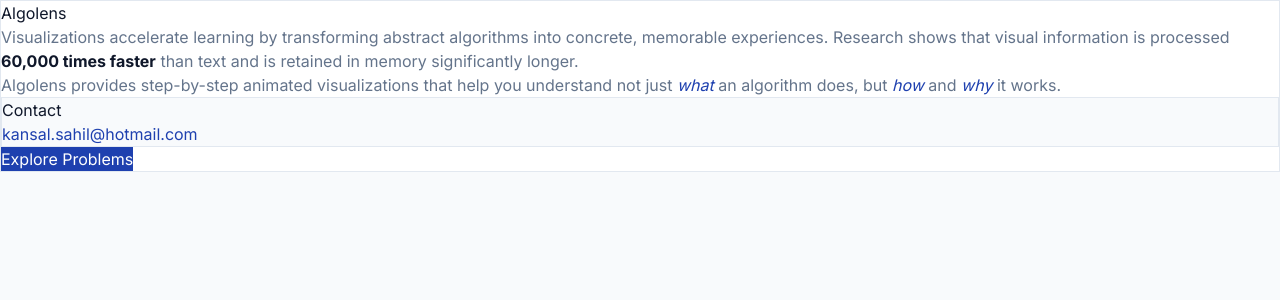
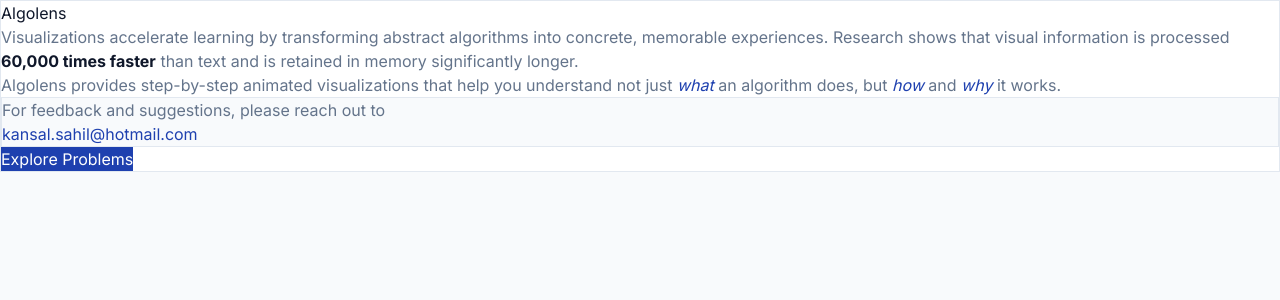
Before and after one commit to kansalsahil/AlgoLens, a React (Vite) app: page /AlgoLens/about in a window 1280 px wide. Shown: the top 300 px of the page. Built offline with nearby package versions, Linux system fonts and the light colour scheme; no server answers.

Commit message:
Update About page: add descriptive text for contact section

```diff
--- a/src/pages/AboutPage.tsx
+++ b/src/pages/AboutPage.tsx
@@ -44,12 +44,12 @@
               border: `1px solid ${theme.colors.border}`,
             }}
           >
-            <div className="text-sm font-semibold mb-2" style={{ color: theme.colors.text }}>
-              Contact
-            </div>
+            <p className="text-sm mb-2" style={{ color: theme.colors.textSecondary }}>
+              For feedback and suggestions, please reach out to
+            </p>
             <a
               href="mailto:kansal.sahil@hotmail.com"
-              className="text-sm hover:underline transition-all"
+              className="text-sm font-medium hover:underline transition-all"
               style={{ color: theme.colors.primary }}
             >
               kansal.sahil@hotmail.com
```
